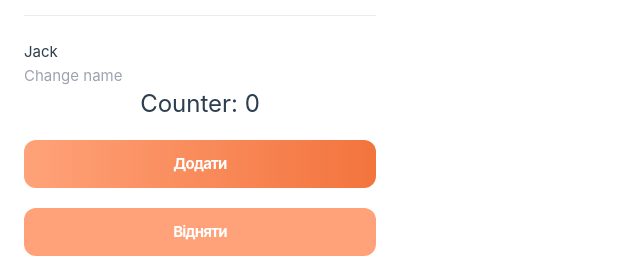
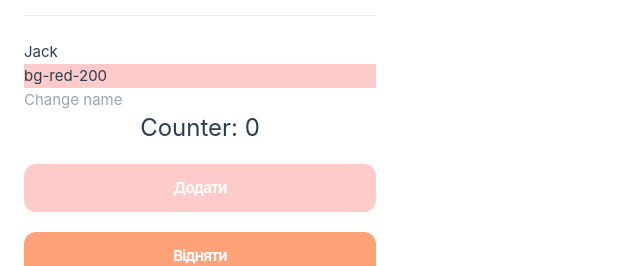
Before and after one commit to Sokilskill/traveler, a Vue app: page / in a window 1280 px wide. Shown: the part 468-734 px from the top of the page, without its empty margins (0-640 px from the left). Built offline with nearby package versions, Linux system fonts and the light colour scheme.

Commit message:
computed

```diff
--- a/src/components/FavoritePlaces/FavoritePlaces.vue
+++ b/src/components/FavoritePlaces/FavoritePlaces.vue
@@ -1,7 +1,7 @@
 <script setup>
 import FavoritePlace from '../FavoritePlace/FavoritePlace.vue'
 import IButton from '../IButton/IButton.vue'
-import { ref } from 'vue'
+import { computed, ref } from 'vue'
 const counter = ref(0) // { value: 0 }
 const user = ref({ name: 'Jack', age: 10 })
 
@@ -18,6 +18,20 @@ const updateName = () => {
   user.value.name = newUserName.value
   newUserName.value = ''
 }
+
+const disabledColor = computed(() => {
+  if (counter.value <= 2) {
+    return 'bg-red-200'
+  } else if (counter.value <= 4) {
+    return 'bg-red-400'
+  } else if (counter.value <= 6) {
+    return 'bg-red-500'
+  } else if (counter.value <= 8) {
+    return 'bg-red-700'
+  }else {
+    return 'bg-orange-950'
+  }
+})
 </script>
 
 <template>
@@ -26,13 +40,13 @@ const updateName = () => {
     <FavoritePlace :key="n" v-for="n in 4" />
 
     <p>{{ user.name }}</p>
+    <div :class="disabledColor" >{{ disabledColor }}</div>
     <input placeholder="Change name" v-model="newUserName" @keyup.enter="updateName" />
 
-    <p class="text-center text-2xl" v-if="counter !== 10">Counter: {{ counter }}</p>
+    <p class="text-center text-2xl">Counter: {{ counter }}</p>
 
     <IButton
-      variant="gradient"
-      red="red"
+      :class="disabledColor"
       class="w-full mt-5"
       @click="increment"
       :disabled="counter === 10"
--- a/src/components/IButton/IButton.vue
+++ b/src/components/IButton/IButton.vue
@@ -1,32 +1,9 @@
 <script setup>
-import { defineProps } from 'vue'
 
-const props = defineProps({
-  variant: {
-    required: false,
-    type: String
-  },
-  red: {
-    default: 'text-white',
-    required: false,
-    type: String,
-    validator: (value) => {
-      return ['1', 'red', 'text-white', 'true'].includes(value)
-    }
-  }
-})
-
-const colorRed =
-  props.red === '1' || props.red === 'red' || props.red === 'true' ? 'text-red-700' : 'text-white'
-const bgStyles =
-  props.variant === 'gradient' ? 'bg-gradient-to-r from-[#FFA279] to-[#F3743D]' : 'bg-[#FFA279]'
 </script>
 
 <template>
-  <button
-    class="bg-[#FFA279] rounded-xl py-3 px-10 text-white font-bold -tracking-wider"
-    :class="[colorRed, bgStyles]"
-  >
+  <button class="bg-[#FFA279] rounded-xl text-white py-3 px-10 font-bold -tracking-wider">
     <slot></slot>
   </button>
 </template>
```
